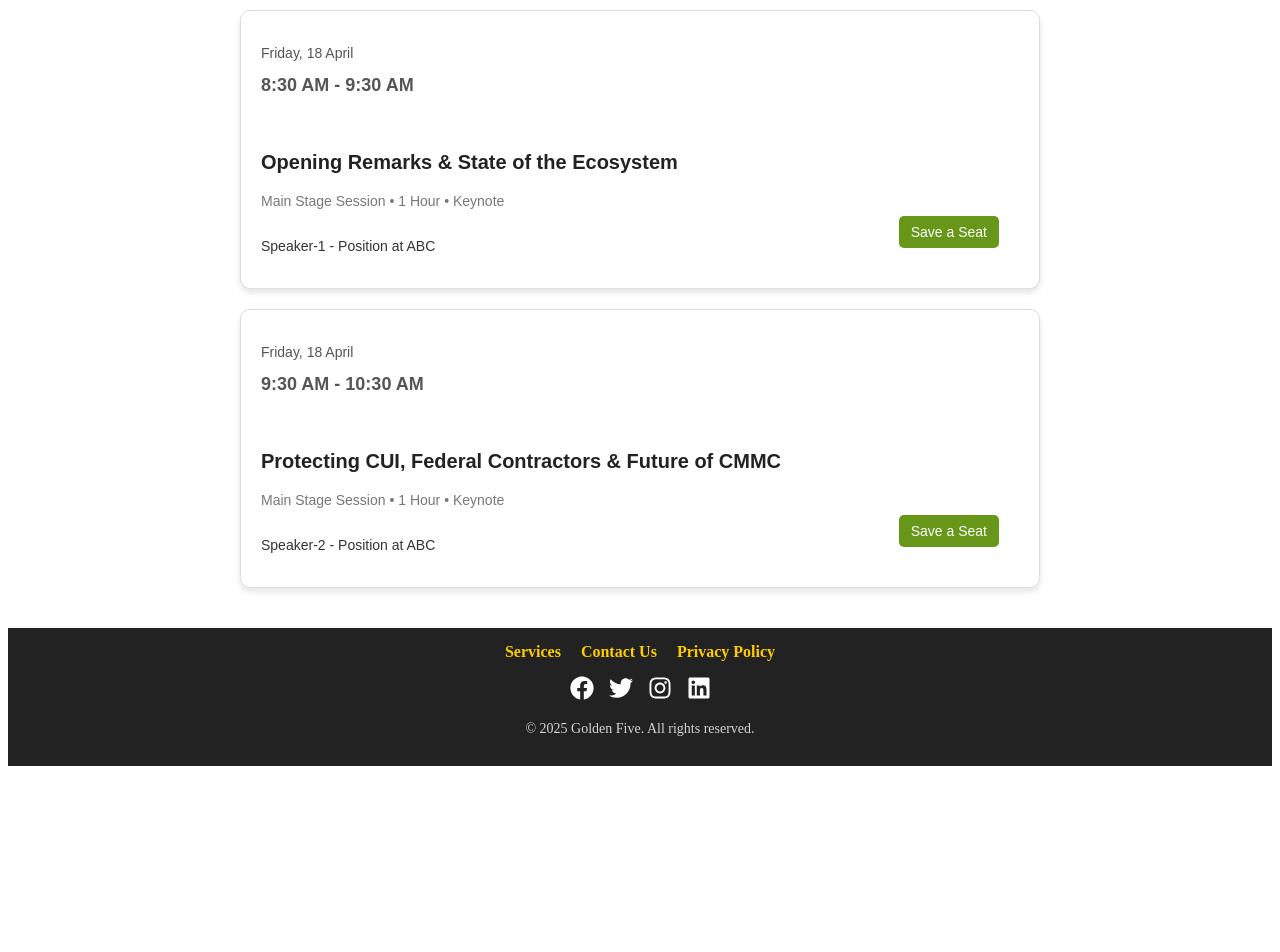
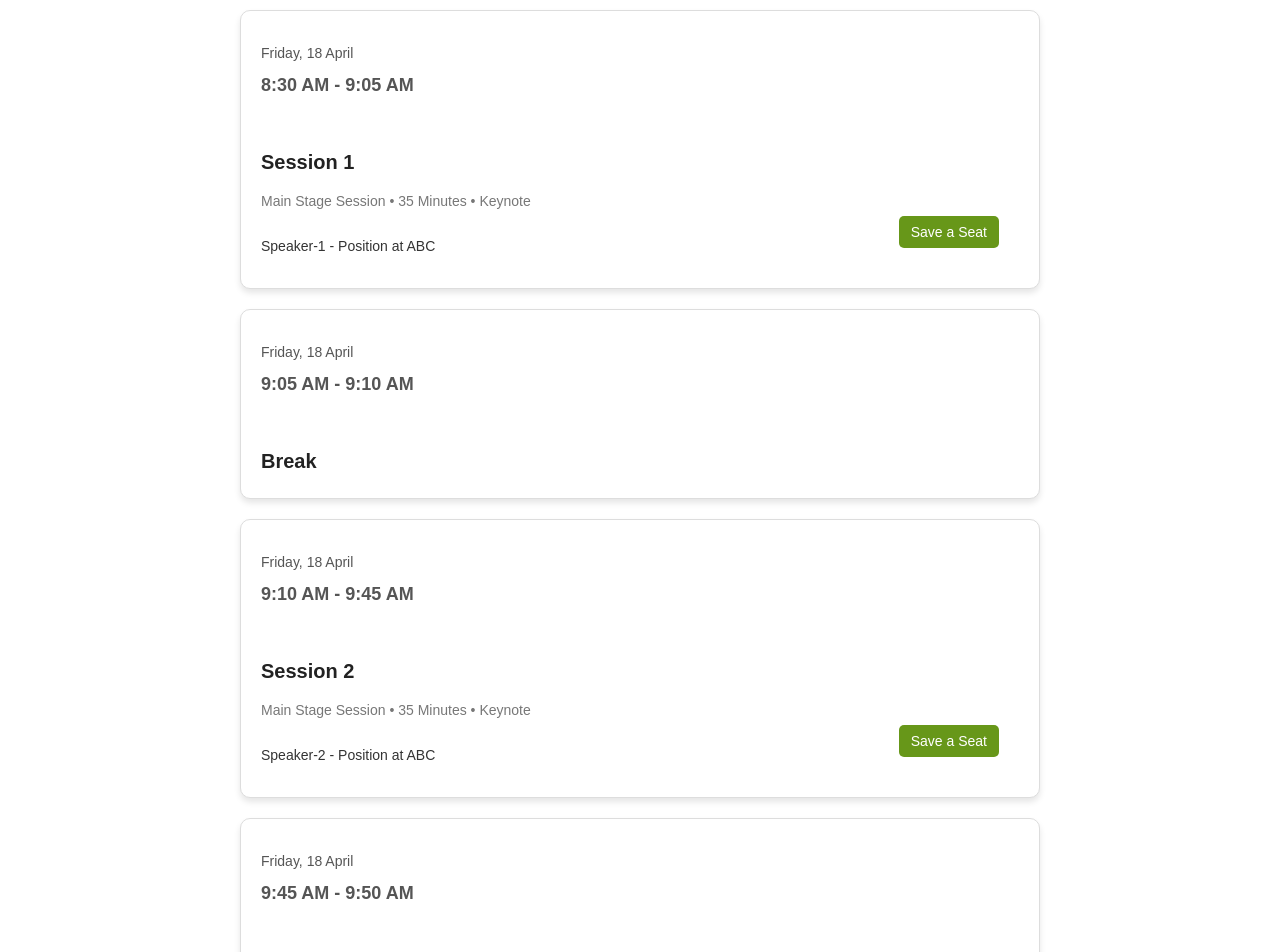
Before and after one commit to Sakshi-golden5/g5_cmmc, a React (Create React App) app: page /events in a window 1280 px wide. Shown: the part 340-1292 px from the top of the page. Before the commit the page ends 1114 px from the top, so only its background shows below. Built offline with nearby package versions, Linux system fonts and the light colour scheme.

Commit message:
updated events

```diff
--- a/src/Nav-Links/Events.js
+++ b/src/Nav-Links/Events.js
@@ -9,23 +9,47 @@ const eventData = [
   },
   {
     date: "Friday, 18 April",
-    time: "8:30 AM - 9:30 AM",
-    title: "Opening Remarks & State of the Ecosystem",
+    time: "8:30 AM - 9:05 AM",
+    title: "Session 1",
     speakers: [
       { name: "Speaker-1", role: "Position at ABC"},
     ],
     sessionType: "Main Stage Session",
-    duration: "1 Hour",
+    duration: "35 Minutes",
     track: "Keynote",
   },
   {
     date: "Friday, 18 April",
-    time: "9:30 AM - 10:30 AM",
-    title: "Protecting CUI, Federal Contractors & Future of CMMC",
+    time: "9:05 AM - 9:10 AM",
+    title: "Break",
+  },
+  {
+    date: "Friday, 18 April",
+    time: "9:10 AM - 9:45 AM",
+    title: "Session 2",
     speakers: [{ name: "Speaker-2", role: "Position at ABC"}],
     sessionType: "Main Stage Session",
-    duration: "1 Hour",
+    duration: "35 Minutes",
     track: "Keynote",
+  },
+  {
+    date: "Friday, 18 April",
+    time: "9:45 AM - 9:50 AM",
+    title: "Break",
+  },
+  {
+    date: "Friday, 18 April",
+    time: "9:50 AM - 10:25 AM",
+    title: "Session 3",
+    speakers: [{ name: "Speaker-2", role: "Position at ABC"}],
+    sessionType: "Main Stage Session",
+    duration: "35 Minutes",
+    track: "Keynote",
+  },
+  {
+    date: "Friday, 18 April",
+    time: "10:25 AM - 10:30 AM",
+    title: "Break",
   },
 ];
 
```
